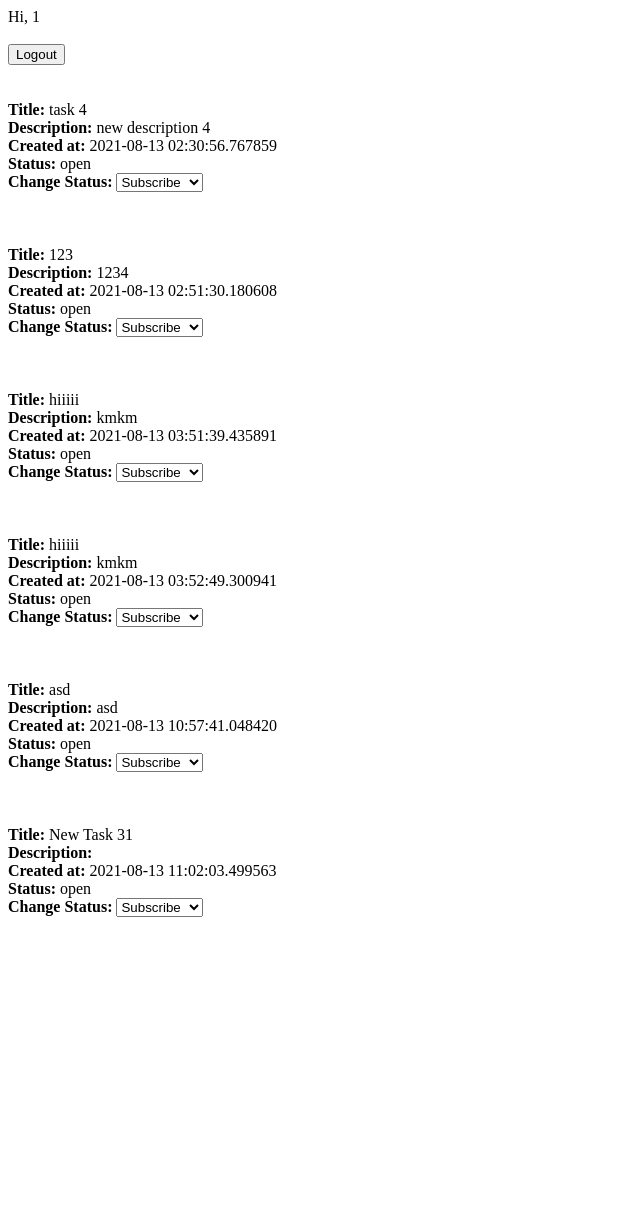
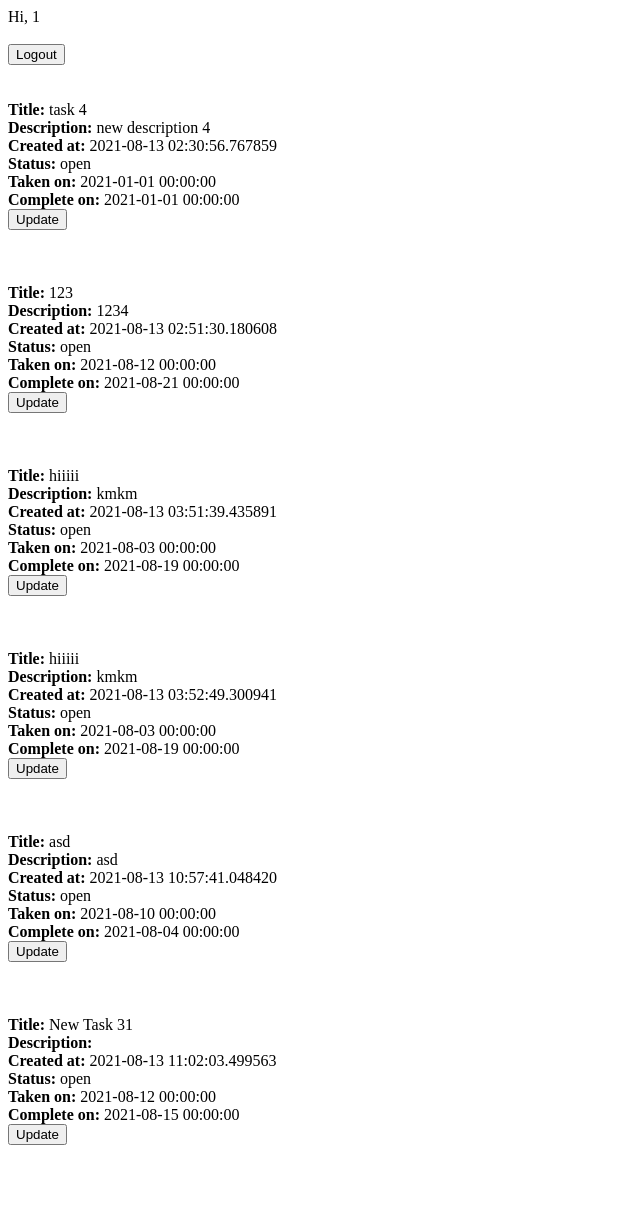
Before and after one commit to krish1010/flask-agile-app, a Flask app: page /tasks/ in a window 1280 px wide. Shown: the whole page, without its empty margins (0-640 px from the left). Before the commit the page ends 917 px from the top, so only its background shows below. Run offline with Flask 2, Linux system fonts and the light colour scheme; a user stored in the database is signed in; data comes from the database, SQL or seed files in the repository.

Commit message:
refactored templates

```diff
--- a/templates/display_tasks.html
+++ b/templates/display_tasks.html
@@ -36,23 +36,18 @@
 
     {{ task.status.value }}
     <br>
-    <label for="cars"><strong>Change Status:</strong></label>
+    <label for="taken-on"><strong>Taken on:</strong></label>
+    {{ task.taken_on }}
+    <br>
+    <label for="completed-on"><strong>Complete on:</strong></label>
+    {{ task.completed_on }}
+    <br>
 
-    <select name="status">
-        <option value="SUBSCRIBE">Subscribe</option>
-        <option value="COMPLETED">Completed</option>
-        {% if session.user_type == 'manager' %}
-            <option value="OPEN">Open</option>
-            <option value="APPROVED">Approved</option>
-        {% endif %}
-    </select>
+    <button type="button" onclick="window.location.href='{{ url_for('tasks.update', idx=task.idx) }}'"
+            value="Update">Update
+    </button>
     <br>
-    {% if session.user_type == 'manager' %}
-        <button type="button" onclick="window.location.href='{{ url_for('tasks.update', idx=task.idx) }}'"
-                value="Update">Update
-        </button>
-        <br>
-    {% endif %}
+
     <br>
     <br>
     <br>
```
Also changed, not shown: templates/create_task.html (+16 -2 lines), templates/login.html (+9 -0 lines).
